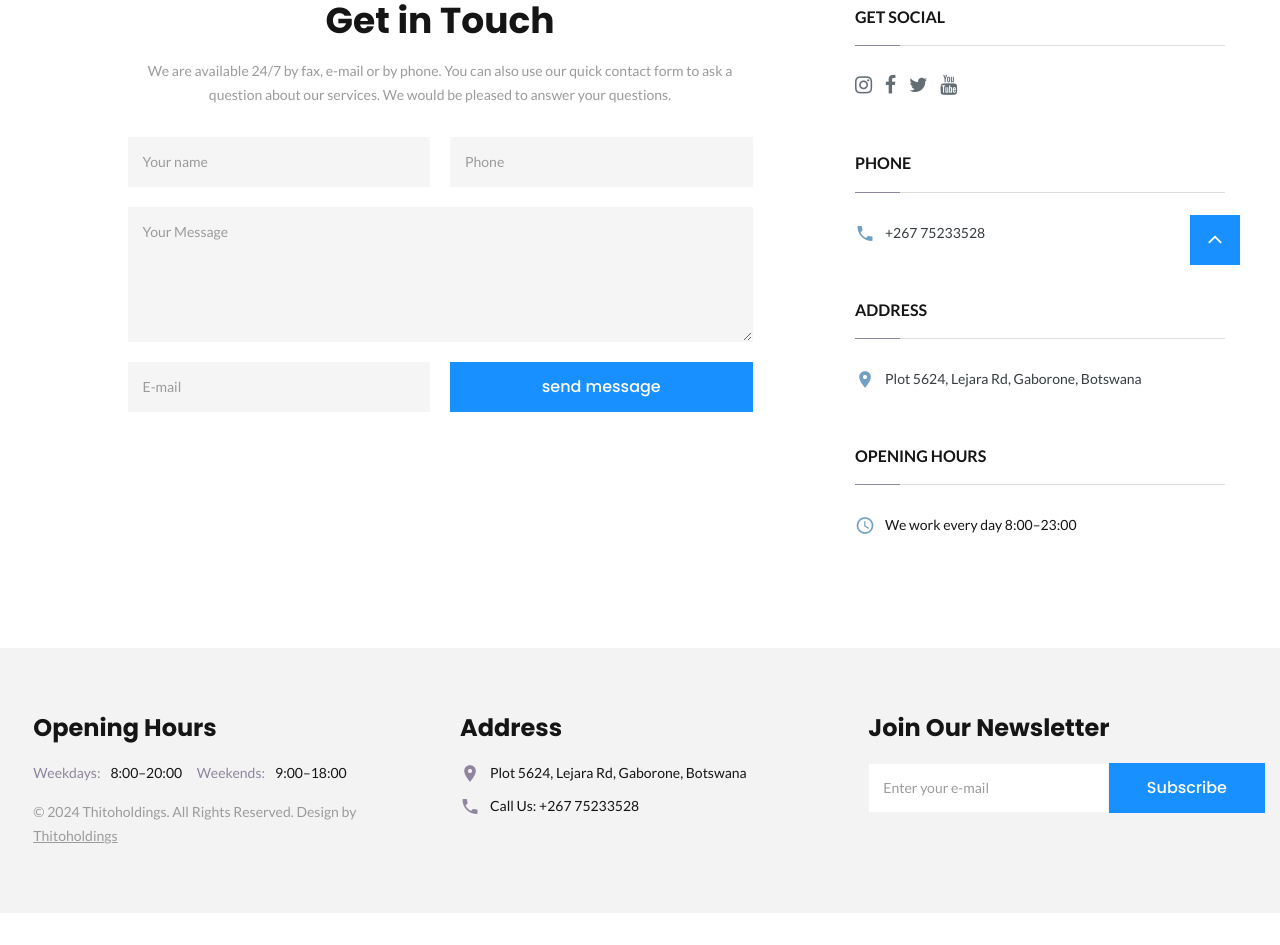
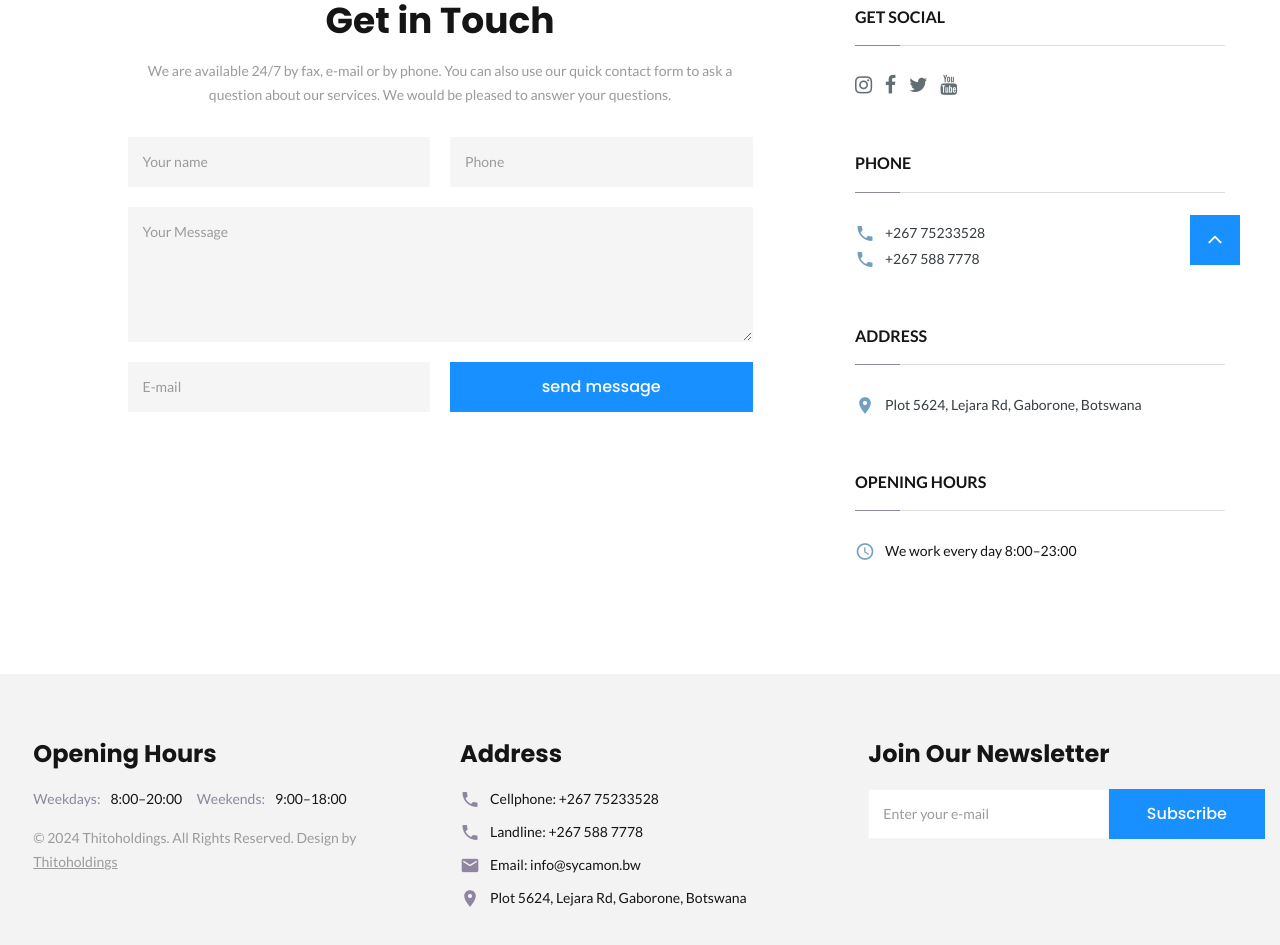
Before and after one commit to thitoholdings/sycamonsuites, a plain HTML site: page contacts.html in a window 1280 px wide. Shown: the part 595-1540 px from the top of the page. Drawn offline with Linux system fonts and the light colour scheme.

Commit message:
final updates

```diff
--- a/contacts.html
+++ b/contacts.html
@@ -144,7 +144,7 @@
                   <div class="rd-navbar-brand fullwidth-brand">
                     <a class="brand-name" href="index.html"
                       ><img
-                        src="images/sycamonlogo.png"
+                        src="images/logosycamon.png"
                         alt=""
                         width="314"
                         height="48"
@@ -191,7 +191,7 @@
                 <div class="rd-navbar-brand mobile-brand">
                   <a class="brand-name" href="index.html"
                     ><img
-                      src="images/sycamonlogo.png"
+                      src="images/logosycamon.png"
                       alt=""
                       width="314"
                       height="48"
@@ -364,8 +364,24 @@
                         <div class="unit__body">
                           <a
                             class="text-middle link link-gray-dark"
-                            href="tel:#"
+                            href="tel:+26775233528"
                             >+267 75233528</a
+                          >
+                        </div>
+                      </div>
+                      <div
+                        class="unit unit-middle unit-horizontal unit-spacing-xs unit-xs-top"
+                      >
+                        <div class="unit__left">
+                          <span
+                            class="text-middle icon icon-sm mdi mdi-phone icon-primary"
+                          ></span>
+                        </div>
+                        <div class="unit__body">
+                          <a
+                            class="text-middle link link-gray-dark"
+                            href="tel:+2675887778"
+                            >+267 588 7778</a
                           >
                         </div>
                       </div>
@@ -468,13 +484,14 @@
                       <li>
                         <dl class="list-desc">
                           <dt>
-                            <span
-                              class="icon icon-sm mdi mdi-map-marker"
-                            ></span>
+                            <span class="icon icon-sm mdi mdi-phone"></span>
                           </dt>
-                          <dd>
-                            <a class="link link-gray-darker" href="#"
-                              >Plot 5624, Lejara Rd, Gaborone, Botswana</a
+                          <dd class="text-gray-darker">
+                            Cellphone:
+                            <a
+                              class="link link-gray-darker"
+                              href="tel:+267 75233528"
+                              >+267 75233528</a
                             >
                           </dd>
                         </dl>
@@ -485,9 +502,40 @@
                             <span class="icon icon-sm mdi mdi-phone"></span>
                           </dt>
                           <dd class="text-gray-darker">
-                            Call Us:
-                            <a class="link link-gray-darker" href="tel:#"
-                              >+267 75233528</a
+                            Landline:
+                            <a
+                              class="link link-gray-darker"
+                              href="tel:+267 588 7778"
+                              >+267 588 7778</a
+                            >
+                          </dd>
+                        </dl>
+                      </li>
+                      <li>
+                        <dl class="list-desc">
+                          <dt>
+                            <span class="icon icon-sm mdi mdi-email"></span>
+                          </dt>
+                          <dd class="text-gray-darker">
+                            Email:
+                            <a
+                              class="link link-gray-darker"
+                              href="mailto:info@sycamon.bw"
+                              >info@sycamon.bw</a
+                            >
+                          </dd>
+                        </dl>
+                      </li>
+                      <li>
+                        <dl class="list-desc">
+                          <dt>
+                            <span
+                              class="icon icon-sm mdi mdi-map-marker"
+                            ></span>
+                          </dt>
+                          <dd>
+                            <a class="link link-gray-darker" href="#"
+                              >Plot 5624, Lejara Rd, Gaborone, Botswana</a
                             >
                           </dd>
                         </dl>
```
Also changed, not shown: about-us.html (+46 -15 lines), index.html (+45 -13 lines), images/beds12a.jpg (added), images/beds12b.jpg (added), images/logosycamon.png (added).
